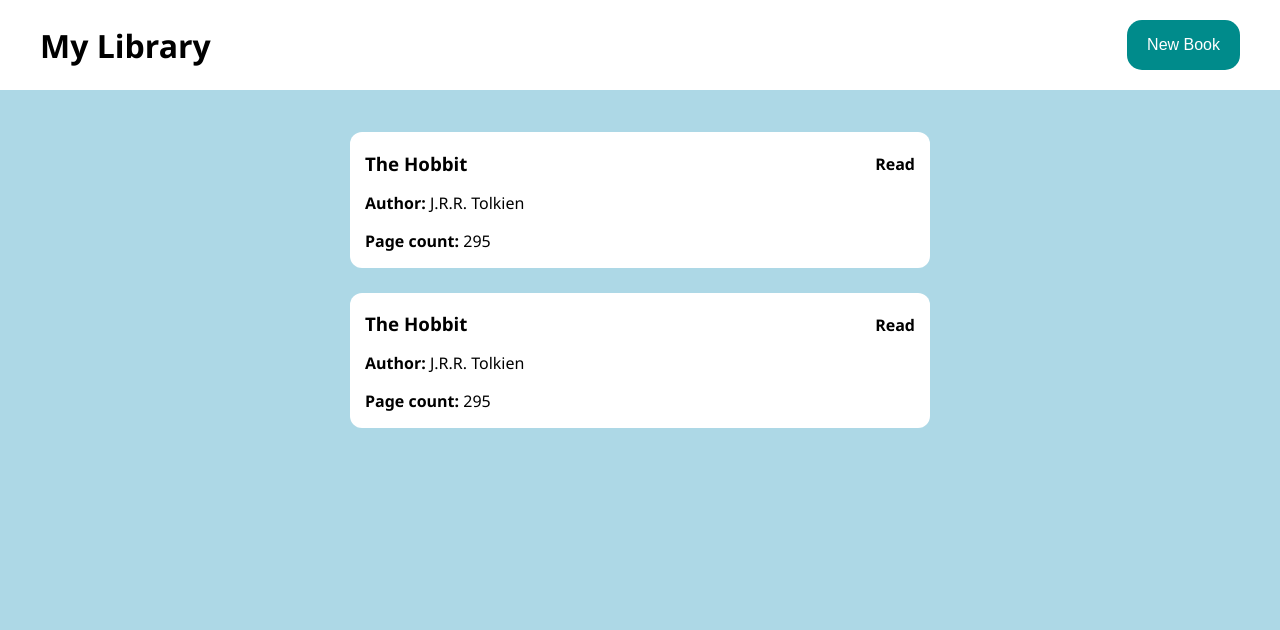
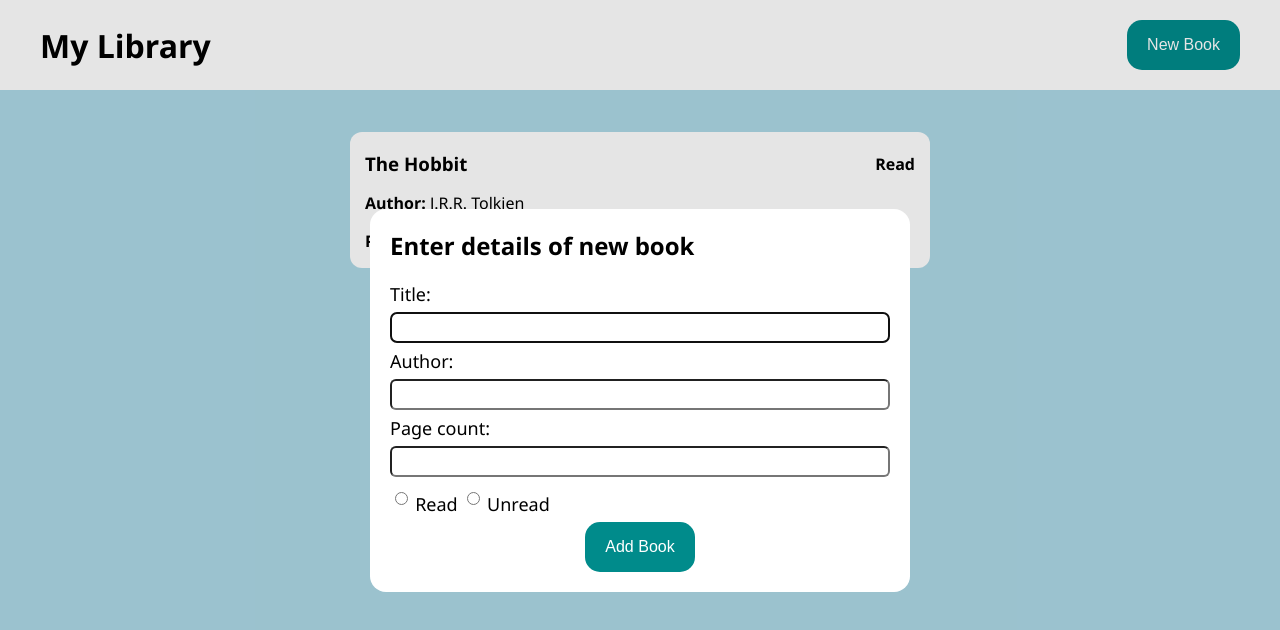
Before and after one commit to timcbuck/TOP-my-library, a plain HTML site: page index.html in a window 1280 px wide. Both pictures are taken after a click on the button "New Book". Drawn offline with Linux system fonts and the light colour scheme.

Commit message:
Create form to add new book

```diff
--- a/index.html
+++ b/index.html
@@ -5,12 +5,12 @@
     <meta name="viewport" content="width=device-width, initial-scale=1.0">
     <title>My Library</title>
     <link rel="stylesheet" href="styles.css">
-    <script src="script.js"></script>
+
 </head>
 <body>
     <div class="header">
         <h1 id="title">My Library</h1>
-        <button onclick="displayBook();">New Book</button>
+        <button id="btnNewBook">New Book</button>
     </div>
     <div class="book-container">
         <div class="book">
@@ -22,5 +22,26 @@
             <p><strong>Page count:</strong> 295</p>
         </div>
     </div>
+
+    <dialog class="newBookDialog">
+        <h2>Enter details of new book</h2>
+        <form method="dialog">
+            <label for="title">Title: </label>
+            <input type="text" id="title" name="title">
+            <label for="author">Author: </label>
+            <input type="text" id="author" name="author">
+            <label for="pages">Page count: </label>
+            <input type="number" id="pages" name="pages">
+            <div class="radioButtons">
+                <input type="radio" id="read" name="readStatus" value="read">
+                <label for="read">Read</label>
+                <input type="radio" id="unread" name="readStatus" value="unread">
+                <label for="unread">Unread</label>
+            </div>
+            <button id="btnAddBook">Add Book</button>
+        </form>
+    </dialog>
+
+    <script src="script.js"></script>
 </body>
 </html>
--- a/script.js
+++ b/script.js
@@ -40,3 +40,18 @@ function displayBook() {
     // Add book to book-container
     document.querySelector('.book-container').appendChild(divBook);
 }
+
+
+const dialog = document.querySelector("dialog");
+const btnNewBook = document.querySelector("#btnNewBook");
+const btnClose = document.querySelector("dialog button");
+
+// Show the dialog button open the dialog modally
+btnNewBook.addEventListener("click", () => {
+    dialog.showModal();
+});
+
+// Close button closes the dialog
+btnClose.addEventListener("click", () => {
+    dialog.close();
+});
--- a/styles.css
+++ b/styles.css
@@ -15,7 +15,6 @@ h4 {
 }
 
 button {
-    margin-right: 40px;
     height: 50px;
     padding-left: 20px;
     padding-right: 20px;
@@ -25,6 +24,10 @@ button {
     color: white;
     font-size: 16px;
     cursor: pointer;
+}
+
+.header > button {
+    margin-right: 40px;
 }
 
 .header {
@@ -56,3 +59,34 @@ button {
     display: flex;
     justify-content: space-between;
 }
+
+.newBookDialog {
+    width: 500px;
+    padding: 20px;
+    border-style: none;
+    border-radius: 16px;
+}
+
+form {
+    display: flex;
+    flex-direction: column;
+    gap: 6px;
+}
+
+label {
+    font-size: 18px;
+}
+
+input {
+    height: 25px;
+    border-radius: 6px;
+}
+
+#btnAddBook {
+    align-self: center;
+}
+
+dialog > h2 {
+    margin-top: 0px;
+    margin-bottom: 20px;
+}
```
